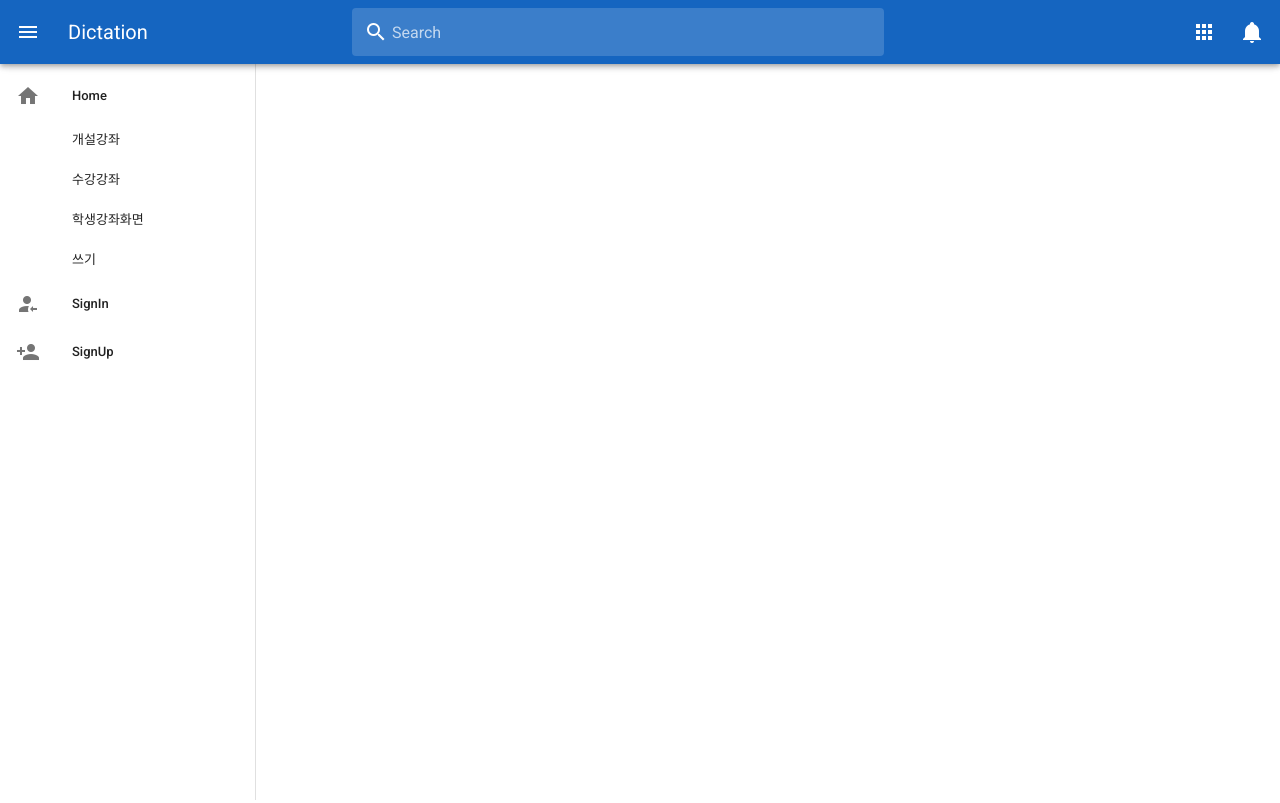
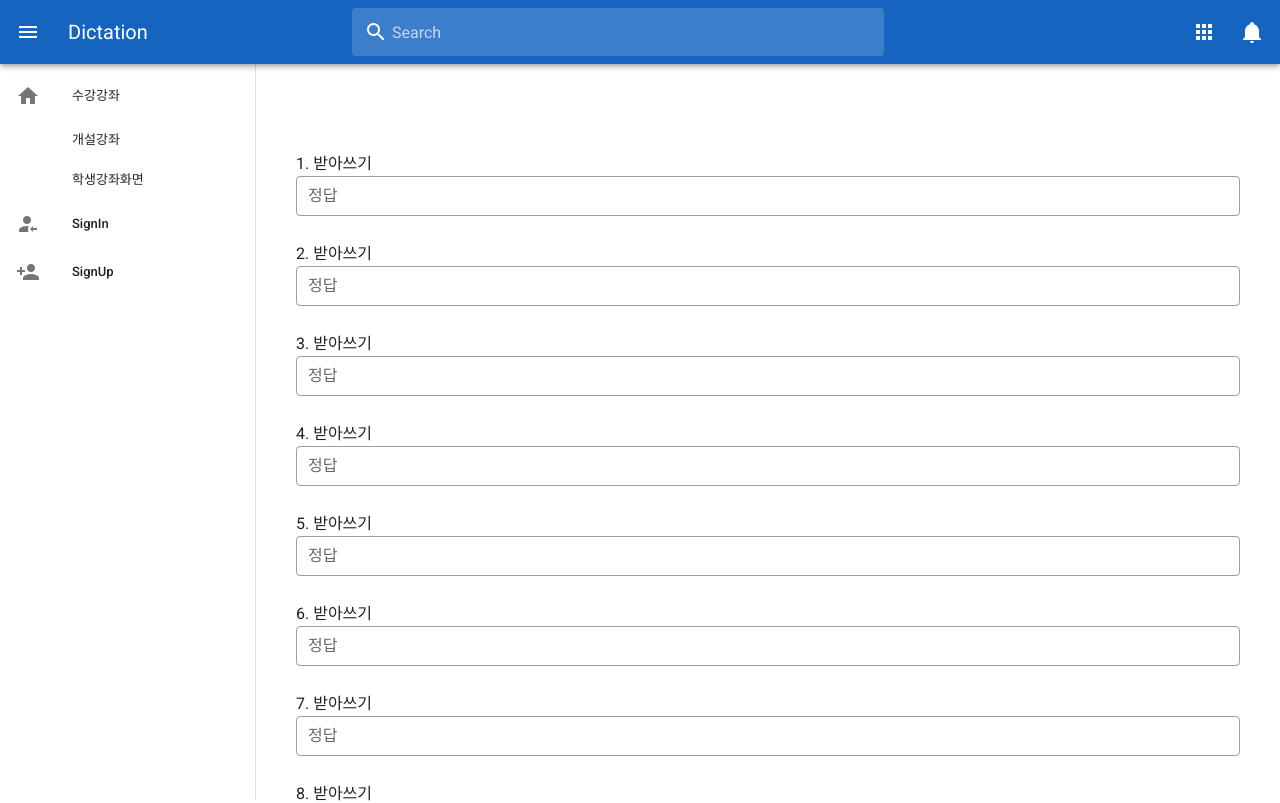
Before and after one commit to nws94/Vue_Dication, a Vue app in the folder vue-dictation/: page /s_write in a window 1280 px wide. Shown: the top 803 px of the page. Built offline with nearby package versions, Linux system fonts and the light colour scheme.

Commit message:
학생 받아쓰기

```diff
--- a/vue-dictation/src/App.vue
+++ b/vue-dictation/src/App.vue
@@ -51,8 +51,14 @@
               </v-list-item-title>
             </v-list-item-content>
           </v-list-item>
-
         </template>
+        <v-list-item v-if="!isSignIn" @click="$store.dispatch('logout')" >
+            <v-list-item-content>
+              <v-list-item-title>
+              Logout
+              </v-list-item-title>
+            </v-list-item-content>
+          </v-list-item>
       </v-list>
     </v-navigation-drawer>
 
@@ -107,11 +113,12 @@ export default {
     drawer: null,
     items: [
 
-      { icon: 'mdi-home', text: 'Home' ,path:'/', isOpen: true},
+      { icon: 'mdi-home', text: 'Home' ,path:'/', isOpen: false},
+      { icon: 'mdi-home', text: '수강강좌', path:'/readlc',isOpen: true},
       { text: '개설강좌', path:'/viewlc',isOpen: true},
-      { text: '수강강좌', path:'/readlc',isOpen: true},
       { text: '학생강좌화면', path:'/studentlc',isOpen:true},
-      { text: '쓰기', path:'/write',isOpen:true},
+      { text: '받아쓰기등록', path:'/write',isOpen:false},
+      { text: '받아쓰기', path:'/s_write', isOpen:false},
       { icon: 'mdi-account-arrow-left', text: 'SignIn', path:'/sign-in',isOpen: false},
       { icon: 'mdi-account-plus', text: 'SignUp', path:'/sign-up', isOpen:false},
         // { icon: 'mdi-content-copy', text: 'Duplicates' },
@@ -139,12 +146,18 @@ export default {
 
   },
   computed: {
-    ...mapState(['isSignIn'])
+    ...mapState(['isSignIn','SorT'])
   },
   watch:{
     isSignIn : function() {
-      this.items[5].isOpen = this.isSignIn,
-      this.items[6].isOpen = this.isSignIn
+      this.items[6].isOpen = this.isSignIn,
+      this.items[7].isOpen = this.isSignIn
+    },
+    SorT : function(data) {
+      if(data !== "학생"){
+        this.items[5].isOpen = false;
+        this.items[4].isOpen = true;
+      }
     }
 
   },
@@ -156,8 +169,8 @@ export default {
   // },
   updated(){
     if(this.isSignIn) {
-      this.items[5].isOpen = this.isSignIn,
-      this.items[6].isOpen = this.isSignIn
+      this.items[6].isOpen = this.isSignIn,
+      this.items[7].isOpen = this.isSignIn
     }
   },
 
--- a/vue-dictation/src/components/Home.vue
+++ b/vue-dictation/src/components/Home.vue
@@ -55,8 +55,8 @@
             :search="search"
           >
         <template v-slot:item.actions="{ item }">
-          <v-btn class="mr-5" small color="primary" @click="{item}">학습자료보기</v-btn>
-          <v-btn small color="primary" @click="{item}">강좌들어가기</v-btn>
+          <v-btn class="mr-5" small color="primary" @click="{item}" >학습자료보기</v-btn>
+          <v-btn small color="primary" @click="goCource()">받아쓰기</v-btn>
         </template>
         </v-data-table>
         </v-card>
@@ -98,6 +98,7 @@
 </template>
 
 <script>
+import router from '../router'
   export default {
     data () {
       return {
@@ -130,5 +131,10 @@
         ],
       }
     },
+    methods: {
+      goCource() {
+        router.push({name: 'sWrite'});
+      }
+    }
   }
 </script>
--- a/vue-dictation/src/components/Readlc.vue
+++ b/vue-dictation/src/components/Readlc.vue
@@ -17,13 +17,14 @@
       :search="search"
     >
       <template v-slot:item.actions="{ item }">
-      <v-btn class="mr-5" small color="primary" @click="{item}">들어가기</v-btn>
+      <v-btn class="mr-5" small color="primary" @click="goCource(item)">받아쓰기</v-btn>
       </template>
     </v-data-table>
   </v-card>
 </template>
 
 <script>
+import router from '../router'
   export default {
     data () {
       return {
@@ -59,5 +60,10 @@
         ],
       }
     },
+    methods: {
+      goCource() {
+        router.push({name:'sWrite'})
+      }
+    }
   }
 </script>
--- /dev/null
+++ b/vue-dictation/src/components/Student.vue
@@ -0,0 +1,70 @@
+<template>
+  <v-container align-center>
+ <v-form class="mt-12 pt-4 pr-4 pl-4">
+   <div v-for="item in answers" :key="item.question_no">
+     <span>{{item.question_no + ".  받아쓰기"}}</span>
+    <v-text-field
+              label="정답"
+              outlined
+              v-model="item.question"
+              dense>
+    </v-text-field>
+  </div>
+   <!-- <v-textarea
+
+      label="질문글"
+    ></v-textarea>-- -->
+     <v-flex class="text-center">
+        <v-btn width="270" color="primary" x-large @click="test()">제출</v-btn>
+    </v-flex>
+ </v-form>
+</v-container>
+</template>
+<script>
+export default {
+  data: () => ({
+    answers: [
+      {question_no: 1, question: '', year: "2020", term: "1", lecture_no: 1, course_no: 1, file_nm: null, file_save_nm: null, input_id: null, updated_id: null,update_date: null },
+      {question_no: 2, question: '', year: "2020", term: "1", lecture_no: 1, course_no: 1, file_nm: null, file_save_nm: null, input_id: null, updated_id: null,update_date: null},
+      {question_no: 3, question: '', year: "2020", term: "1", lecture_no: 1, course_no: 1, file_nm: null, file_save_nm: null, input_id: null, updated_id: null,update_date: null},
+      {question_no: 4, question: '', year: "2020", term: "1", lecture_no: 1, course_no: 1, file_nm: null, file_save_nm: null, input_id: null, updated_id: null,update_date: null},
+      {question_no: 5, question: '', year: "2020", term: "1", lecture_no: 1, course_no: 1, file_nm: null, file_save_nm: null, input_id: null, updated_id: null,update_date: null},
+      {question_no: 6, question: '', year: "2020", term: "1", lecture_no: 1, course_no: 1, file_nm: null, file_save_nm: null, input_id: null, updated_id: null,update_date: null},
+      {question_no: 7, question: '', year: "2020", term: "1", lecture_no: 1, course_no: 1, file_nm: null, file_save_nm: null, input_id: null, updated_id: null,update_date: null},
+      {question_no: 8, question: '', year: "2020", term: "1", lecture_no: 1, course_no: 1, file_nm: null, file_save_nm: null, input_id: null, updated_id: null,update_date: null},
+      {question_no: 9, question: '', year: "2020", term: "1", lecture_no: 1, course_no: 1, file_nm: null, file_save_nm: null, input_id: null, updated_id: null,update_date: null},
+      {question_no: 10, question: '', year: "2020", term: "1", lecture_no: 1, course_no: 1, file_nm: null, file_save_nm: null, input_id: null, updated_id: null,update_date: null},
+      ],
+      fileTest: ''
+  }),
+  methods: {
+    test() {
+      // const formData = new FormData();
+
+      // formData.append("year",null);
+      // formData.append("term",null);
+      // formData.append("lecture_no",1);
+      // formData.append("course_no",1);
+      // formData.append("question_no",1);
+      // formData.append("file", this.fileTest);
+      // formData.append("file_save_nm",null);
+      // formData.append("input_id",null);
+      // formData.append("updated_id",null);
+      // formData.append("update_date",null);
+
+
+
+      for(let item of this.answers) {
+        console.log(item);
+        this.$http.post('/api/course',item).then(res => {
+          console.log(res);
+        }).catch(err => {
+          console.error(err);
+        })
+      }
+
+
+    }
+  }
+}
+</script>
--- a/vue-dictation/src/router/index.js
+++ b/vue-dictation/src/router/index.js
@@ -37,6 +37,10 @@ const routes = [
     path: '/write',
     name: 'write',
     component: () => import('../components/Teacher.vue')
+  },{
+    path: '/s_write',
+    name: 'sWrite',
+    component: () => import('../components/Student.vue')
   }
 
 
--- a/vue-dictation/src/store/actions.js
+++ b/vue-dictation/src/store/actions.js
@@ -5,7 +5,7 @@ const actions = {
   signUp({commit},signUpObj) {
 
     this.$http.post('/api/user',signUpObj).then((res) => {
-      router.push({name:'Home'});
+      router.push({name:'SignIn'});
       console.log(res)
     }).catch((err) => {
       console.log(err,commit);
@@ -15,8 +15,17 @@ const actions = {
     this.$http.get(`/api/user/login/${signInObj.user_id}&${signInObj.pw}`).then((res)=> {
       commit("signInSuccess");
       console.log(res);
+      if(res.data.position_cd === "학생") {
+        commit("setSorT","학생");
+      }else {
+        commit("setSorT","선생님");
+      }
       router.push({name: 'Home'});
     })
+  },
+  logout({commit}){
+    commit("logout");
+    router.push({name:'SignIn'});
   }
 
 }
--- a/vue-dictation/src/store/mutations.js
+++ b/vue-dictation/src/store/mutations.js
@@ -5,6 +5,13 @@ const mutations = {
   },
   signInError(state){
     state.isSignIn = true;
+  },
+  setSorT(state,payload){
+    state.SorT = payload;
+  },
+  logout(state){
+    state.isSignIn = true;
   }
+
 }
 export default mutations;
--- a/vue-dictation/src/store/states.js
+++ b/vue-dictation/src/store/states.js
@@ -1,5 +1,6 @@
 
 const state = {
-  isSignIn: true
+  isSignIn: true,
+  SorT: '',
 }
 export default state;
```
